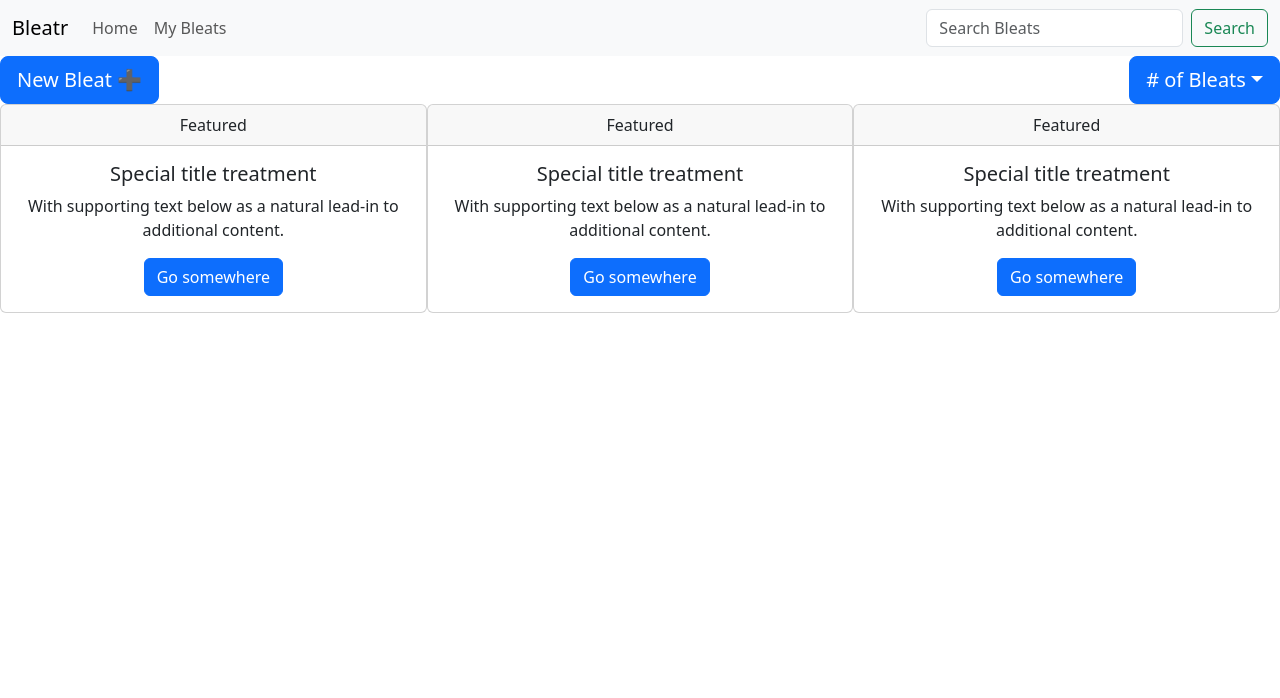
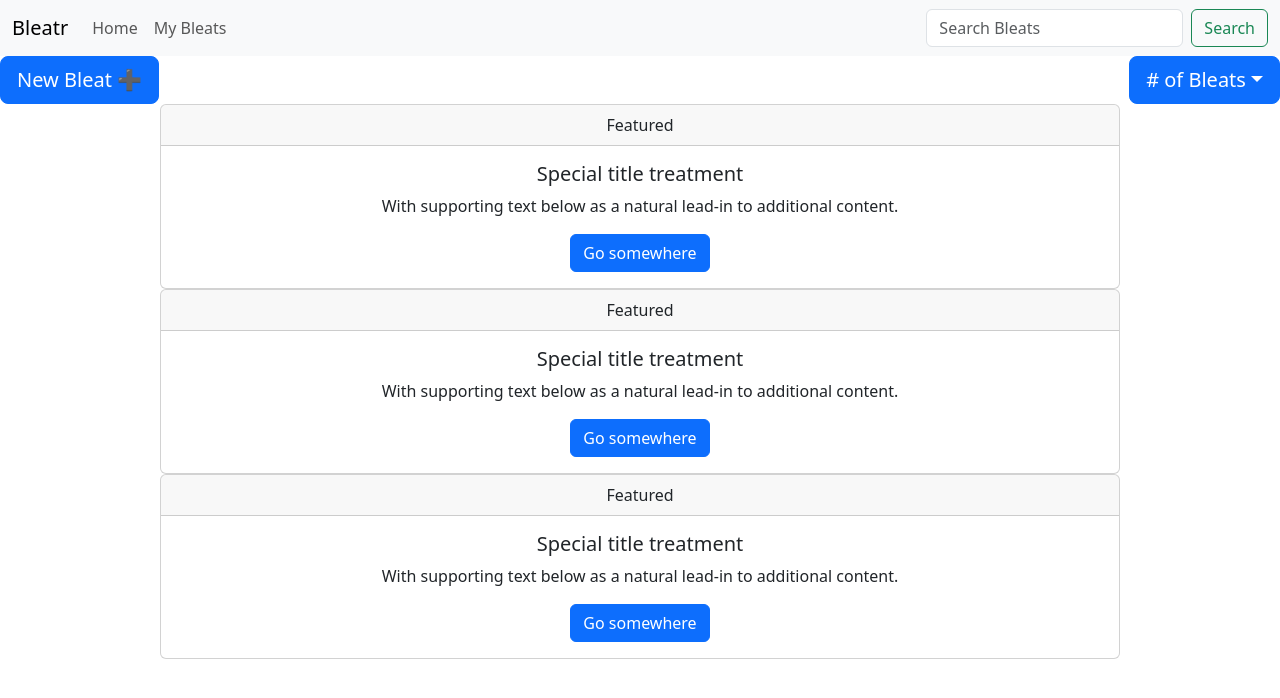
Before and after one commit to DBanfieldKeller/bleatr-social, a React (Create React App) app in the folder client/: page / in a window 1280 px wide. Shown: the top 698 px of the page. Built offline with nearby package versions, Linux system fonts and the light colour scheme.

Commit message:
aligned bleats within container

```diff
--- a/client/src/components/bleat-container/style.css
+++ b/client/src/components/bleat-container/style.css
@@ -1,4 +1,6 @@
 .bleat-container {
     display: flex;
     justify-content: space-around;
+    flex-direction: column;
+    align-items: center;
 }
--- a/client/src/components/bleat/style.css
+++ b/client/src/components/bleat/style.css
@@ -2,10 +2,10 @@
     .bleat {
         width: 75%
     }
-}
+};
 
 @media screen and (max-width: 600px) {
     .bleat {
         width: 100%
     }
-  }
+};
```
